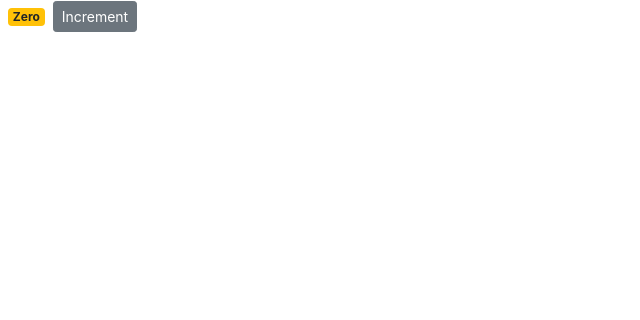
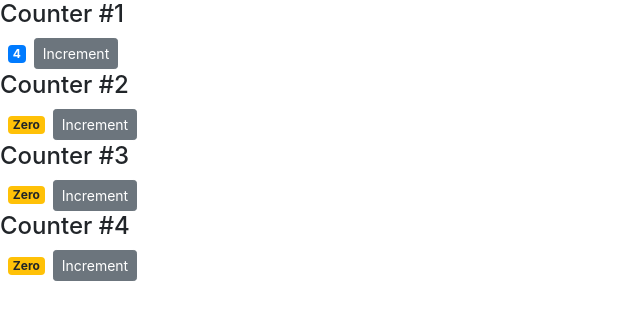
Before and after one commit to Biagemc/counter-react-app, a React (Create React App) app: page / in a window 1280 px wide. Shown: the top 320 px of the page, without its empty margins (0-640 px from the left). Built offline with nearby package versions, Linux system fonts and the light colour scheme.

Commit message:
created counters component

```diff
--- a/src/components/counter.jsx
+++ b/src/components/counter.jsx
@@ -2,7 +2,7 @@
 
 class Counter extends Component {
   state = {
-    count: 0,
+    count: this.props.value,
   };
 
   handleIncrement = (product) => {
@@ -11,15 +11,15 @@
 
   render() {
     return (
-      <React.Fragment>
+      <div>
+        {this.props.children}
         <span className={this.getBadgeClasses()}>{this.formatCount()}</span>
-        <button onClick={() => this.handleIncrement(product)} className="btn btn-secondary btn-sm">
+        <button onClick={() => this.handleIncrement(this.product)} className="btn btn-secondary btn-sm">
           Increment
         </button>
-      </React.Fragment>
+      </div>
     );
   }
-
   getBadgeClasses() {
     let classes = "badge m-2 badge-";
     classes += this.state.count === 0 ? "warning" : "primary";
--- /dev/null
+++ b/src/components/counters.jsx
@@ -0,0 +1,26 @@
+import React, { Component } from "react";
+import Counter from "./counter";
+
+class Counters extends Component {
+  state = {
+    counters: [
+      { id: 1, value: 4 },
+      { id: 2, value: 0 },
+      { id: 3, value: 0 },
+      { id: 4, value: 0 },
+    ],
+  };
+  render() {
+    return (
+      <div>
+        {this.state.counters.map((counter) => (
+          <Counter key={counter.id} value={counter.value}>
+            <h4>Counter #{counter.id}</h4>
+          </Counter>
+        ))}
+      </div>
+    );
+  }
+}
+
+export default Counters;
--- a/src/index.js
+++ b/src/index.js
@@ -4,14 +4,9 @@
 import App from "./App";
 import * as serviceWorker from "./serviceWorker";
 import "bootstrap/dist/css/bootstrap.css";
-import Counter from "./components/counter";
+import Counters from "./components/counters";
 
-ReactDOM.render(
-  <React.StrictMode>
-    <Counter />
-  </React.StrictMode>,
-  document.getElementById("root")
-);
+ReactDOM.render(<Counters />, document.getElementById("root"));
 
 // If you want your app to work offline and load faster, you can change
 // unregister() to register() below. Note this comes with some pitfalls.
```
